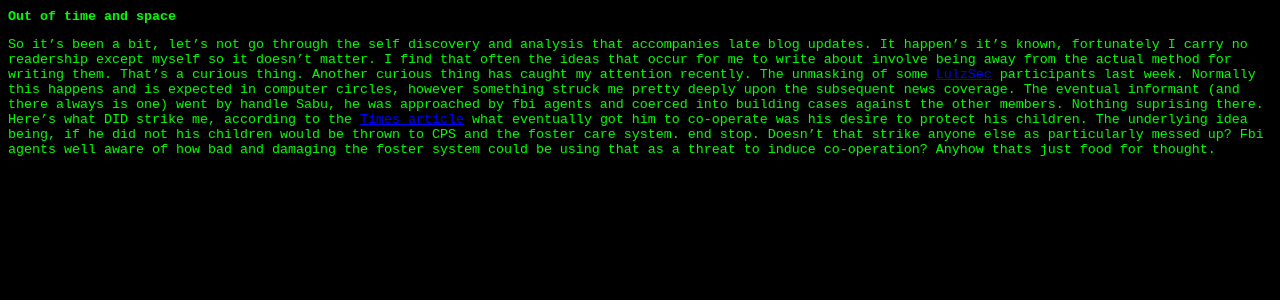
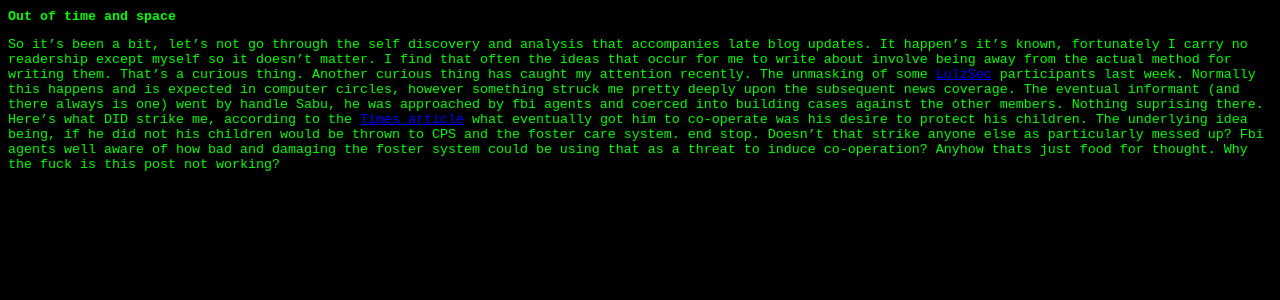
Before and after one commit to woeisme/woeisme.github.io, a Jekyll site: the page built from _posts/2012-03-10-Out-of-time-and-space.md, in a window 1280 px wide. Shown: the top 300 px of the page. Built offline with Jekyll 4.4.1, drawn with Linux system fonts in a browser that asks for light colours; Markdown is read by kramdown in place of the engine named in the settings; comment, search, counter and statistics services are not loaded.

```diff
--- a/_posts/2012-03-10-Out-of-time-and-space.md
+++ b/_posts/2012-03-10-Out-of-time-and-space.md
@@ -14,4 +14,4 @@
 Here's what DID strike me, according to the [Times article](http://www.nytimes.com/2012/03/09/technology/hacker-informant-and-party-boy-of-the-projects.html?_r=1) what eventually got him to co-operate
 was his desire to protect his children. The underlying idea being, if he did not his children would be thrown to CPS and the foster care system. end stop.
 Doesn't that strike anyone else as particularly messed up? Fbi agents well aware of how bad and damaging the foster system could be using that as a threat to induce co-operation?
-Anyhow thats just food for thought.
+Anyhow thats just food for thought. Why the fuck is this post not working?
```
